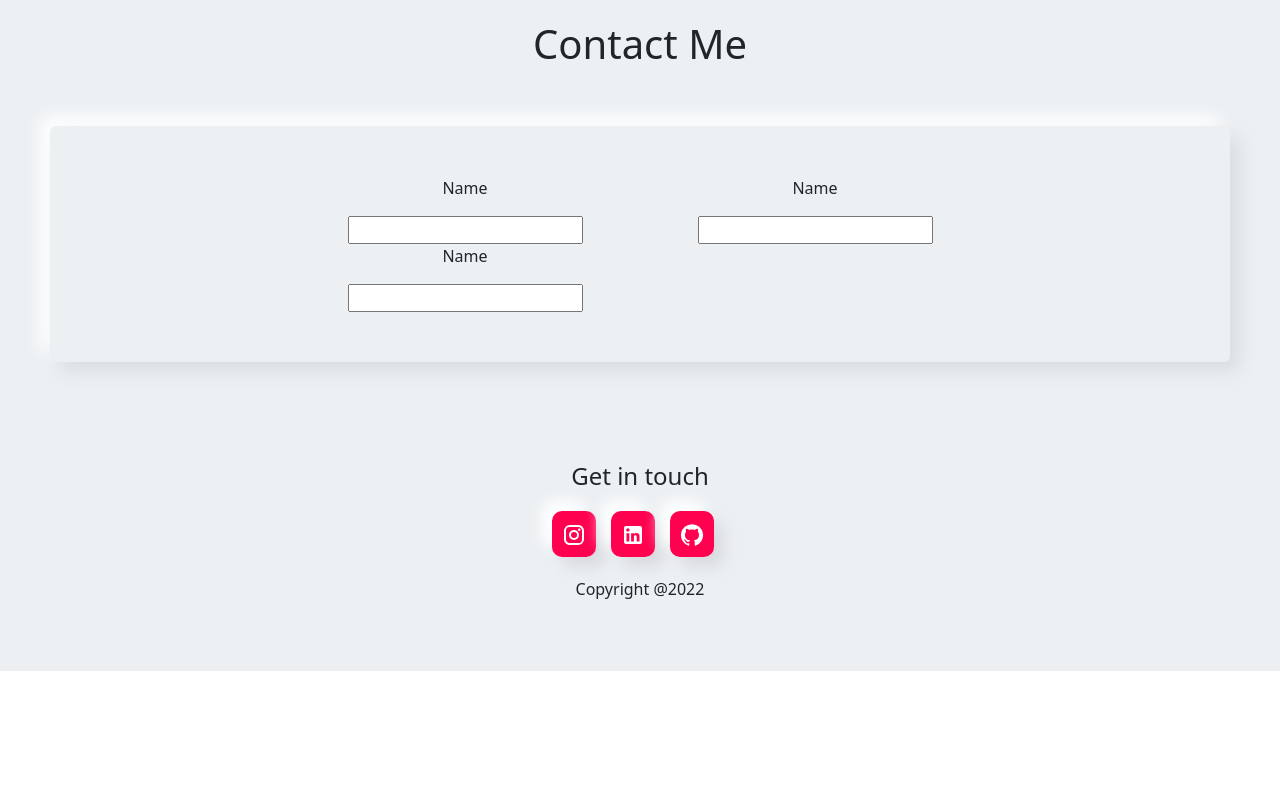
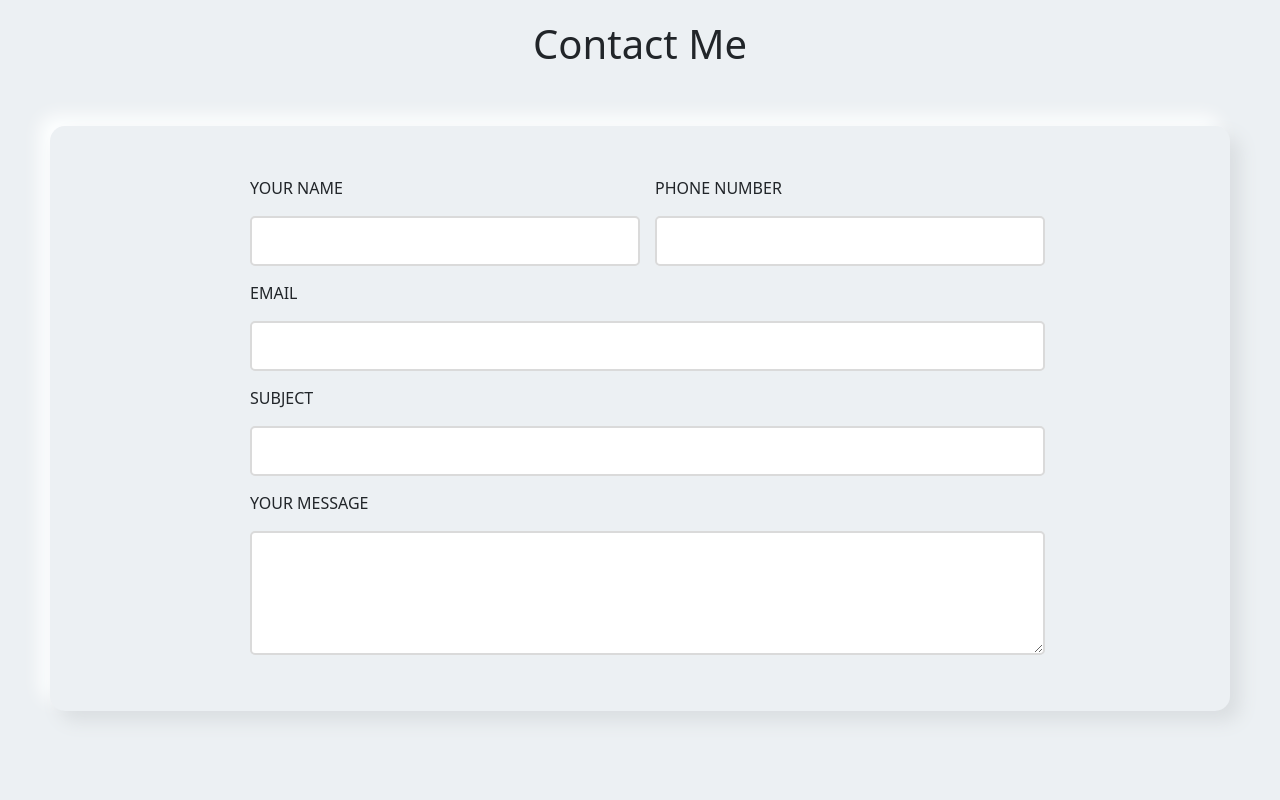
Before and after one commit to Nandakumar47/portfolioWebsite, a React (Create React App) app: page / in a window 1280 px wide. Shown: the part 1760-2560 px from the top of the page. Before the commit the page ends 2431 px from the top, so only its background shows below. Built offline with nearby package versions, Linux system fonts and the light colour scheme.

Commit message:
Third commit

```diff
--- a/src/Pages/Home.css
+++ b/src/Pages/Home.css
@@ -120,6 +120,8 @@
 .contact{
   max-width: 1280px;
   margin: 70px auto 0 auto;
+}
+.contact>h1{
   text-align: center;
 }
 hr{
--- a/src/components/Contact.css
+++ b/src/components/Contact.css
@@ -2,11 +2,34 @@
   padding: 50px;
 }
 .contact__form{
-  width: 700px;
+  min-width: 780px;
   margin: auto;
   display: grid;
-  grid-template-columns: auto auto;
+  grid-template-columns: 50% 50%;
+  gap: 15px;
 }
 .form__Div{
   padding: 50px;
+  border-radius: 15px;
 }
+.two__column{
+  grid-column:1/3;
+  width: 100%;
+}
+.two__column>textarea{
+  width: 100%;
+  border-radius: 5px;
+  border:#DADADA solid 2px;
+}
+input{
+  width: 100%;
+  height: 50px;
+  border-radius: 5px;
+  border:#DADADA solid 2px;
+}
+/* .contact__form>div>p{
+  margin: 0;
+} */
+/* .contact__form:nth-child(-n + 2){
+
+} */
--- a/src/components/Contact.js
+++ b/src/components/Contact.js
@@ -7,16 +7,24 @@ function Contact() {
       <div className="form__Div card">
         <form action="" className="contact__form ">
           <div>
-            <p>Name</p>
+            <p>YOUR NAME</p>
             <input type="text" name="Name" />
           </div>
           <div>
-            <p>Name</p>
+            <p>PHONE NUMBER</p>
             <input type="text" name="Name" />
           </div>
-          <div>
-            <p>Name</p>
+          <div className="two__column">
+            <p>EMAIL</p>
             <input type="text" name="Name" />
+          </div>{" "}
+          <div className="two__column">
+            <p>SUBJECT</p>
+            <input type="text" name="Name" />
+          </div>{" "}
+          <div className="two__column">
+            <p>YOUR MESSAGE</p>
+            <textarea name="message" rows="5"/>
           </div>
         </form>
       </div>
```
